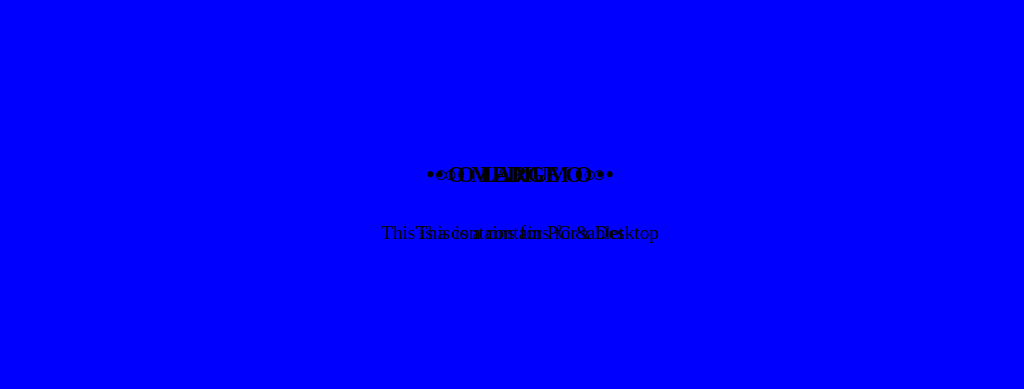
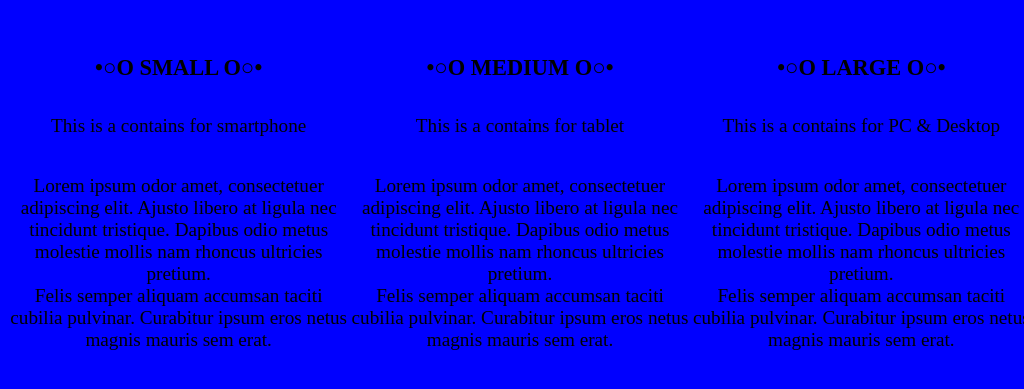
Before and after one commit to M-Stephan/1.TRAIL-1.The-Field-5.HTML-CSS-0.prog-enh-2.Resp, a plain HTML site: page 2.responsive/index.html in a window 1024 px wide. Shown: the part 203-592 px from the top of the page. Drawn offline with Linux system fonts and the light colour scheme.

Commit message:
Update 4. Re-arrange

```diff
--- a/2.responsive/index.html
+++ b/2.responsive/index.html
@@ -10,16 +10,31 @@
     <div id="small">
       <h1>•○O SMALL O○•</h1>
       <p>This is a contains for smartphone</p>
+      <p>
+        Lorem ipsum odor amet, consectetuer adipiscing elit. Ajusto libero at ligula nec<br>
+        tincidunt tristique. Dapibus odio metus molestie mollis nam rhoncus ultricies pretium.<br>
+        Felis semper aliquam accumsan taciti cubilia pulvinar. Curabitur ipsum eros netus magnis mauris sem erat.
+      </p>
     </div>
 
     <div id="medium">
       <h1>•○O MEDIUM O○•</h1>
       <p>This is a contains for tablet</p>
+      <p>
+        Lorem ipsum odor amet, consectetuer adipiscing elit. Ajusto libero at ligula nec<br>
+        tincidunt tristique. Dapibus odio metus molestie mollis nam rhoncus ultricies pretium.<br>
+        Felis semper aliquam accumsan taciti cubilia pulvinar. Curabitur ipsum eros netus magnis mauris sem erat.
+      </p>
     </div>
 
     <div id="large">
       <h1>•○O LARGE O○•</h1>
       <p>This is a contains for PC & Desktop</p>
+      <p>
+        Lorem ipsum odor amet, consectetuer adipiscing elit. Ajusto libero at ligula nec<br>
+        tincidunt tristique. Dapibus odio metus molestie mollis nam rhoncus ultricies pretium.<br>
+        Felis semper aliquam accumsan taciti cubilia pulvinar. Curabitur ipsum eros netus magnis mauris sem erat.
+      </p>
     </div>
   </body>
 </html>
--- a/2.responsive/style.css
+++ b/2.responsive/style.css
@@ -10,6 +10,7 @@ body {
 
 #small, #medium, #large {
   display: none;
+  text-align: center;
 }
 
 @media screen and (max-width: 480px) {
@@ -20,9 +21,22 @@ body {
   #small {
     display: grid;
     margin: 0 auto;
-    grid-column: 2 / 3;
+    grid-column: 1 / 4;
+    grid-row: 1 / 2;
+  }
+
+  #medium {
+    display: grid;
+    margin: 0 auto;
+    grid-column: 1 / 4;
     grid-row: 2 / 3;
-    text-align: center;
+  }
+
+  #large {
+    display: grid;
+    margin: 0 auto;
+    grid-column: 1 / 4;
+    grid-row: 3 / 4;
   }
 
   h1 {
@@ -40,13 +54,27 @@ body {
     background-color: green;
   }
 
+  #small {
+    display: grid;
+    margin: 0 auto;
+    grid-column: 1 / 3;
+    grid-row: 1 / 2;
+  }
+
   #medium {
     display: grid;
     margin: 0 auto;
-    grid-column: 2 / 3;
+    grid-column: 1 / 2;
     grid-row: 2 / 3;
-    text-align: center;
   }
+
+  #large {
+    display: grid;
+    margin: 0 auto;
+    grid-column: 1 / 4;
+    grid-row: 3 / 4;
+  }
+
 
   h1 {
     font-size: 1.2em;
@@ -63,12 +91,25 @@ body {
     background-color: blue;
   }
 
+   #small {
+    display: grid;
+    margin: 0 auto;
+    grid-column: 1 / 2;
+    grid-row: 1 / 4;
+  }
+
+  #medium {
+    display: grid;
+    margin: 0 auto;
+    grid-column: 2 / 3;
+    grid-row: 1 / 4;
+  }
+
   #large {
     display: grid;
     margin: 0 auto;
-    grid-column: 2 / 3;
-    grid-row: 2 / 3;
-    text-align: center;
+    grid-column: 3 / 4;
+    grid-row: 1 / 4;
   }
 
   h1 {
```
